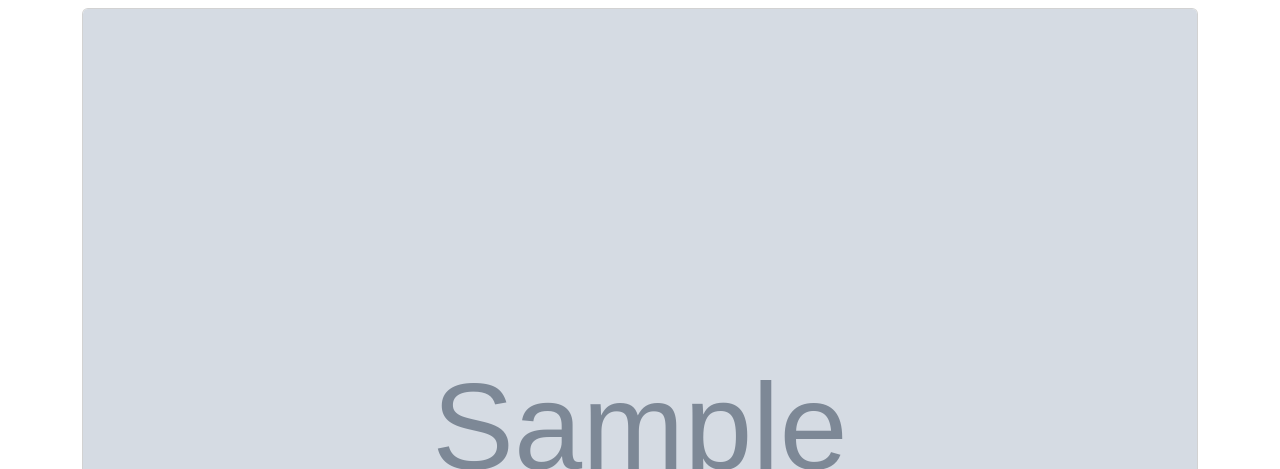
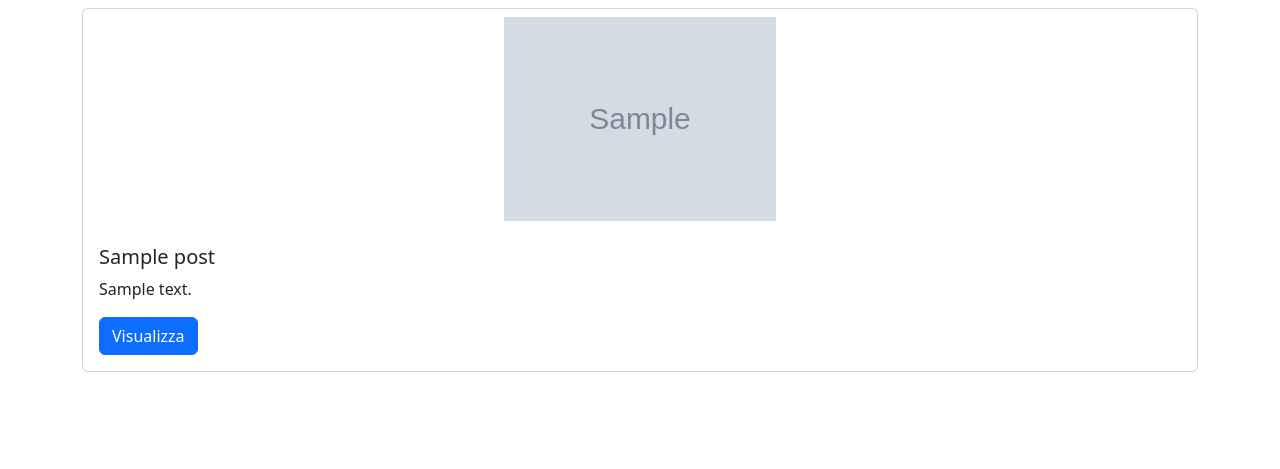
Before and after one commit to GiuseppeRiccardoPugliese/php-blog, a PHP site: page / in a window 1280 px wide. Shown: the part 70-539 px from the top of the page. After the commit the page ends 442 px from the top, so only its background shows below. Run offline with PHP 8.4, Linux system fonts and the light colour scheme; tables that the repository leaves empty or names only in its code hold one stand-in row (values such as "Sample post"); grey boxes marked "Sample" are stand-in pictures.

Commit message:
Some fix

```diff
--- a/index.php
+++ b/index.php
@@ -35,7 +35,9 @@ include 'header.php';
             while ($row = $result->fetch_assoc()) {
                 ?>
                 <div class="card my-2">
-                    <img src="<?php echo $row['image']; ?>" class="card-img-top" alt="Post-Img">
+                    <div class="d-flex justify-content-center ">
+                        <img src="<?php echo $row['image']; ?>" class="card-img-top p-2" alt="Post-Img" style="width: 18rem;">
+                    </div>
                     <div class="card-body">
                         <h5 class="card-title"><?php echo $row['title']; ?></h5>
                         <p class="card-text"><?php echo $row['content']; ?></p>
--- a/show_post.php
+++ b/show_post.php
@@ -50,7 +50,9 @@ include 'header.php';
     <h1 class="text-center m-2">Dettagli Post</h1>
     <div class="container">
         <div class="card text-bg-light my-2">
-            <img src="<?php echo $post['image']; ?>" class="card-img-top" alt="Post-Img">
+            <div class="d-flex justify-content-center ">
+                <img src="<?php echo $post['image']; ?>" class="card-img-top p-2" alt="Post-Img" style="width: 18rem;">
+            </div>
             <div class="card-body">
                 <h5 class="card-title"><?php echo $post['title']; ?></h5>
                 <p class="card-text"><?php echo $post['content']; ?></p>
```
Also changed, not shown: update_post.php (+8 -10 lines).
